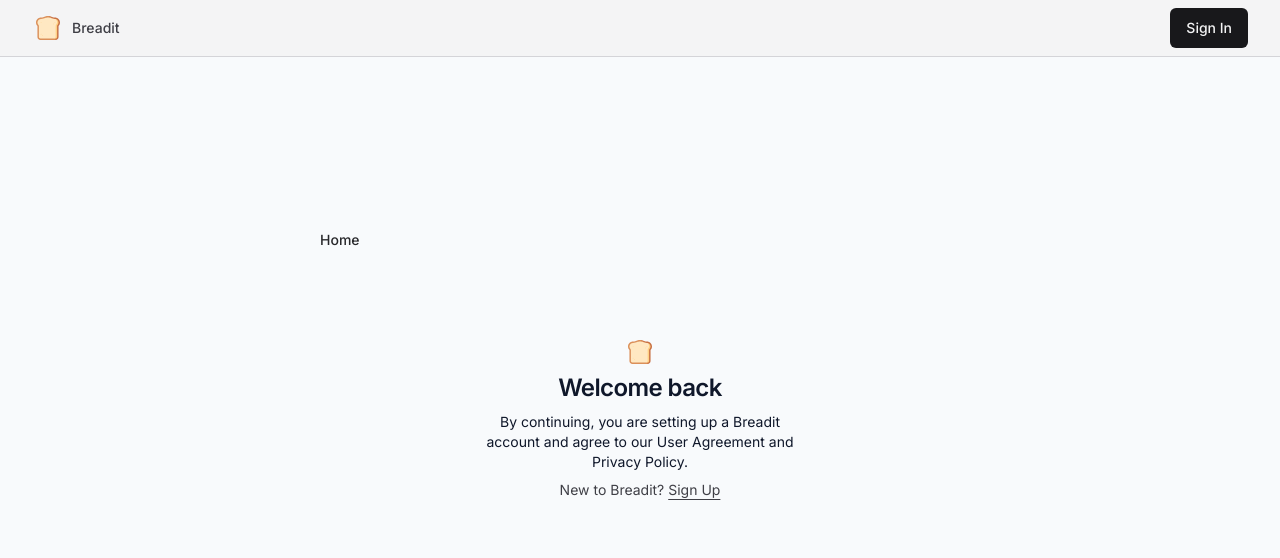
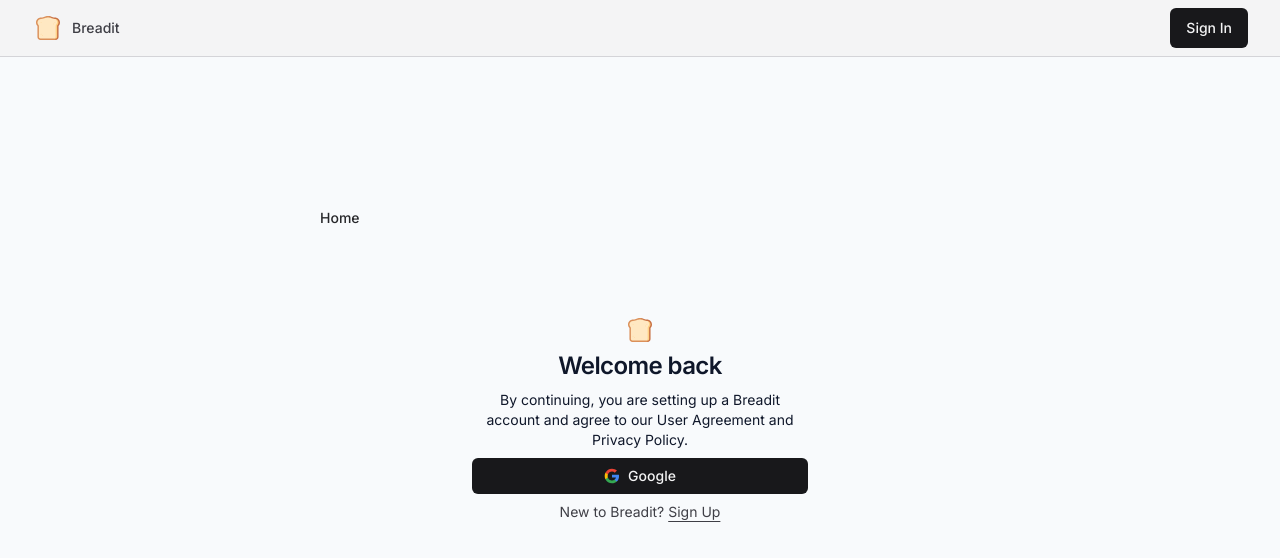
Before and after one commit to shaneenvitug/breadit, a Next.js app: page /sign-in in a window 1280 px wide. Shown: the top 558 px of the page. Built offline with nearby package versions, Linux system fonts and the light colour scheme.

Commit message:
userauthform with google added

```diff
--- a/src/components/Icons.tsx
+++ b/src/components/Icons.tsx
@@ -29,5 +29,26 @@
         </g>
       </g>
     </svg>
+  ),
+  google: (props: LucideProps) => (
+    <svg {...props} viewBox='0 0 24 24'>
+      <path
+        d='M22.56 12.25c0-.78-.07-1.53-.2-2.25H12v4.26h5.92c-.26 1.37-1.04 2.53-2.21 3.31v2.77h3.57c2.08-1.92 3.28-4.74 3.28-8.09z'
+        fill='#4285F4'
+      />
+      <path
+        d='M12 23c2.97 0 5.46-.98 7.28-2.66l-3.57-2.77c-.98.66-2.23 1.06-3.71 1.06-2.86 0-5.29-1.93-6.16-4.53H2.18v2.84C3.99 20.53 7.7 23 12 23z'
+        fill='#34A853'
+      />
+      <path
+        d='M5.84 14.09c-.22-.66-.35-1.36-.35-2.09s.13-1.43.35-2.09V7.07H2.18C1.43 8.55 1 10.22 1 12s.43 3.45 1.18 4.93l2.85-2.22.81-.62z'
+        fill='#FBBC05'
+      />
+      <path
+        d='M12 5.38c1.62 0 3.06.56 4.21 1.64l3.15-3.15C17.45 2.09 14.97 1 12 1 7.7 1 3.99 3.47 2.18 7.07l3.66 2.84c.87-2.6 3.3-4.53 6.16-4.53z'
+        fill='#EA4335'
+      />
+      <path d='M1 1h22v22H1z' fill='none' />
+    </svg>
   )
 }
--- a/src/components/SignIn.tsx
+++ b/src/components/SignIn.tsx
@@ -1,5 +1,6 @@
 import { Icons } from './Icons'
 import Link from 'next/link'
+import UserAuthForm from './UserAuthForm'
 
 const SignIn = () => {
   return <div className='container mx-auto flex w-full flex-col justify-center space-y-6 sm:w-[400px]'>
@@ -11,6 +12,7 @@
       </p>
 
       {/* sign in form */}
+      <UserAuthForm />
 
       <p className='px-8 text-center text-sm text-zinc-700'>
         New to Breadit?{' '}
--- /dev/null
+++ b/src/components/UserAuthForm.tsx
@@ -0,0 +1,35 @@
+"use client"
+
+import { FC, useState } from 'react'
+import { Button } from './ui/Button'
+import { cn } from '@/lib/utils'
+import { signIn } from 'next-auth/react'
+import { Icons } from './Icons';
+
+const UserAuthForm = () => {
+
+  const [isLoading, setIsLoading] = useState<boolean>(false)
+
+  const loginWithGoogle = async () => {
+    setIsLoading(true)
+
+    try {
+      await signIn('google')
+    } catch (error) {
+      // toast notification
+    } finally {
+      setIsLoading(false)
+    }
+  }
+
+  return (
+    <div className='flex justify-center'>
+      <Button onClick={loginWithGoogle} isLoading={isLoading} size='sm' className='w-full'>
+        {isLoading ? null : <Icons.google className='h-4 w-4 mr-2' />}
+        Google
+      </Button>
+    </div>
+  )
+}
+
+export default UserAuthForm
```
